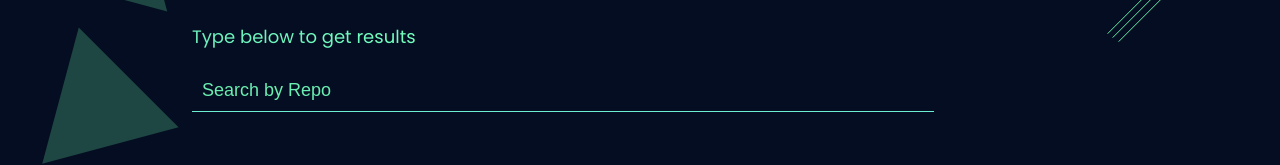
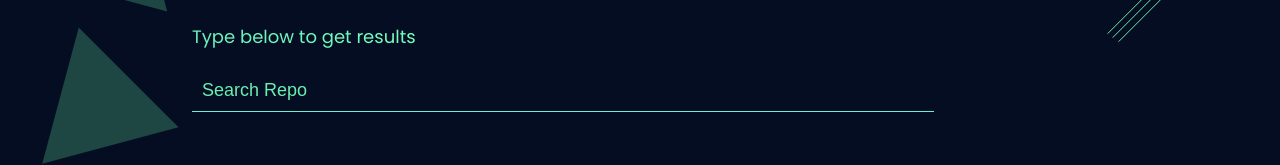
Before and after one commit to Princentaba1/Github-Search, an Angular app: page /repos in a window 1280 px wide. Shown: the part 129-294 px from the top of the page. Built offline with nearby package versions, Linux system fonts and the light colour scheme.

Commit message:
20th commit

```diff
--- a/src/app/repos/repos.component.html
+++ b/src/app/repos/repos.component.html
@@ -6,7 +6,7 @@
   <p id="sub-heading" class="gradient-text">Type below to get results</p>
   <form>
     <div class="mb-3">
-      <input type="email" class="form-control" placeholder="Search by Repo" [(ngModel)] = "repoName" name="repoName" (keyup)='searchRepo()' autocomplete="off">
+      <input type="email" class="form-control" placeholder="Search Repo" [(ngModel)] = "repoName" name="repoName" (keyup)='searchRepo()' autocomplete="off">
     </div>
     <div class="list"></div>
     <ul>
```
